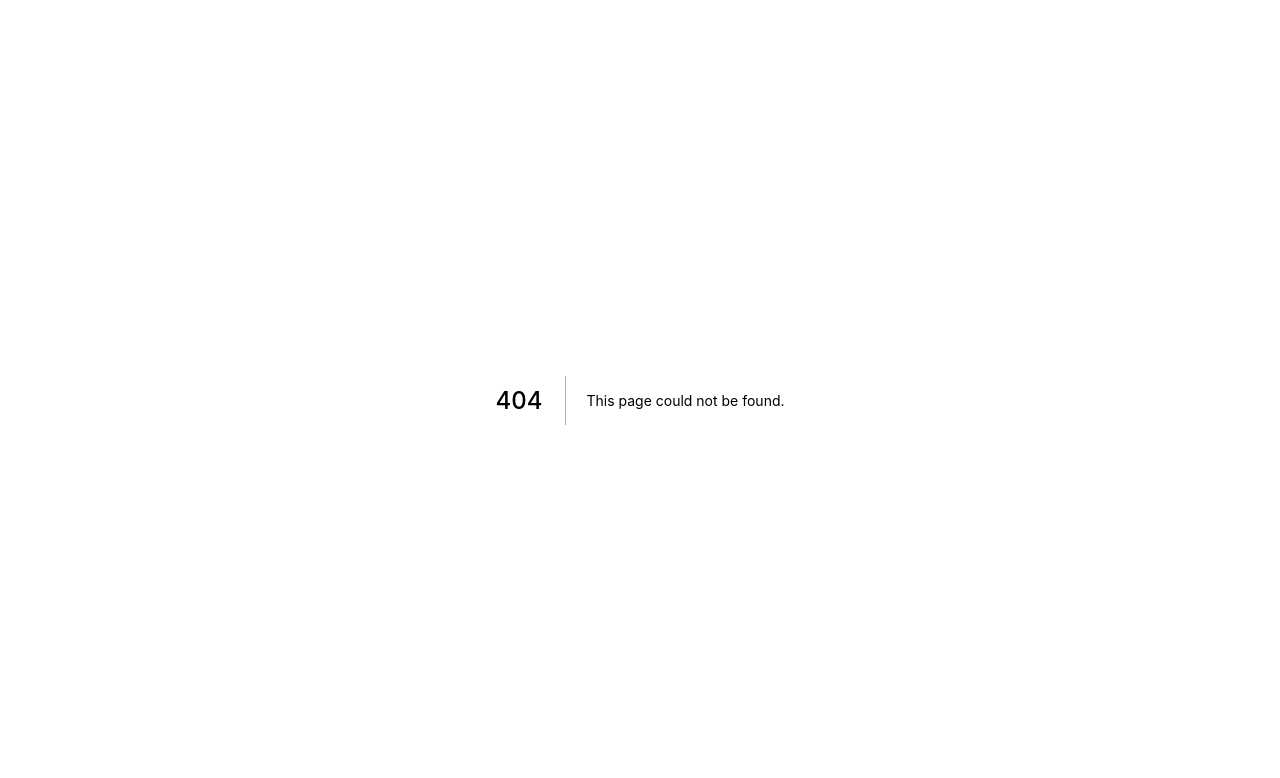
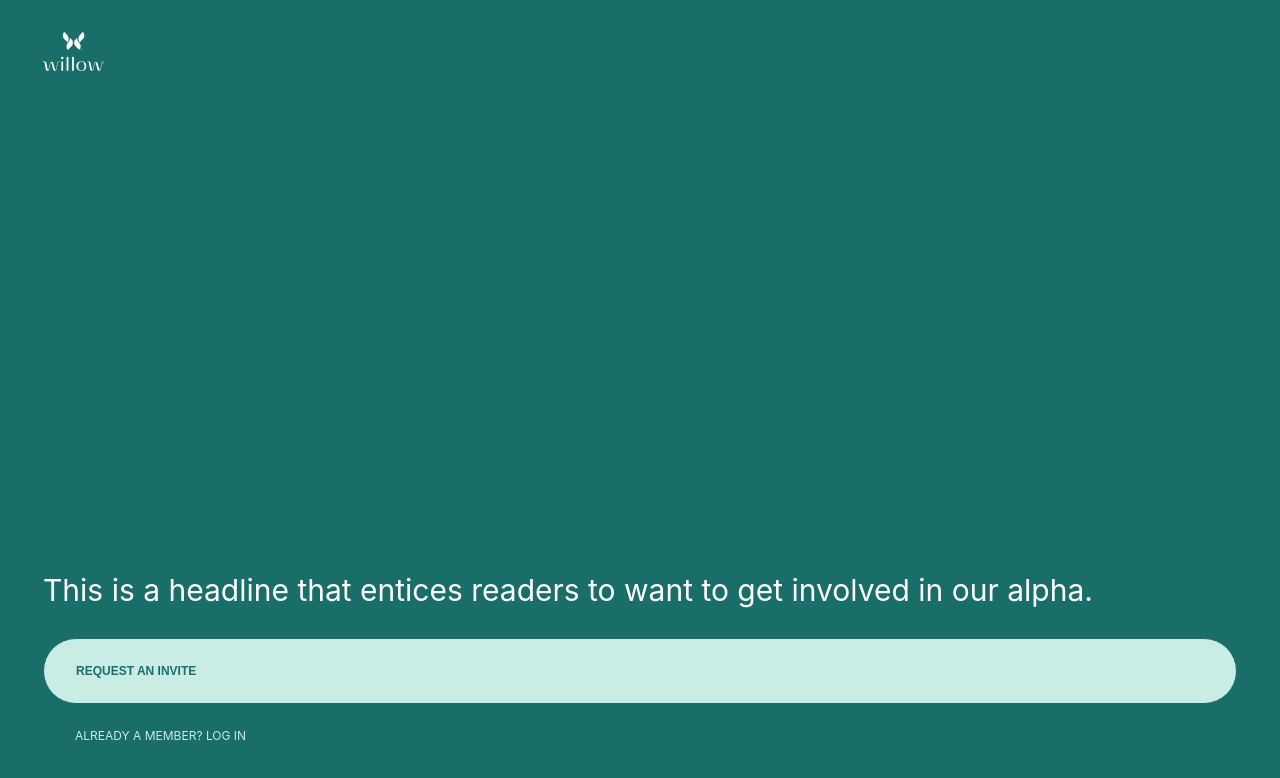
Before and after one commit to rubenmontes-sofomo/ada-poc-web-copy, a Next.js app: page /landing-page in a window 1280 px wide. Before the commit this address had no page. Shown: the top 778 px of the page. Built offline with nearby package versions, Linux system fonts and the light colour scheme.

Commit message:
Introduction page

```diff
--- a/src/components/Link/Link.tsx
+++ b/src/components/Link/Link.tsx
@@ -5,10 +5,10 @@ import styles from './Link.module.scss'
 export type LinkProps = {
   text: string
   href: string
-  overlay: boolean
+  overlay?: boolean
 }
 
-export default function LinkButton({ text, href, overlay }: LinkProps) {
+export default function LinkButton({ text, href, overlay = true }: LinkProps) {
   return (
     <Link href={href}>
       <a className={`${styles.link} ${overlay ? styles.overlay : ''}`}>
--- /dev/null
+++ b/src/components/landing-page/Introduction/Introduction.module.scss
@@ -0,0 +1,24 @@
+@import '../../../styles/colors';
+
+.introduction {
+  display: flex;
+  height: 100vh;
+  flex-direction: column;
+  background-color: $teal-primary;
+  padding: 32px 43px;
+  color: white;
+  .headline {
+    display: flex;
+    flex: 2;
+    align-items: flex-end;
+    font-size: 30px;
+    font-weight: 400;
+    line-height: 36px;
+    margin-bottom: 30px;
+  }
+  .buttons {
+    display: flex;
+    flex-direction: column;
+    width: 100%;
+  }
+}
--- /dev/null
+++ b/src/components/landing-page/Introduction/Introduction.tsx
@@ -0,0 +1,24 @@
+import React from 'react'
+import Logo from '@/components/Logo/Logo'
+
+import styles from './Introduction.module.scss'
+import Button from '@/components/Button/Button'
+import LinkButton from '@/components/Link/Link'
+
+export default function Introduction() {
+  return (
+    <section className={styles.introduction}>
+      <div>
+        <Logo />
+      </div>
+      <div className={styles.headline}>
+        This is a headline that entices readers to want to get involved in our
+        alpha.
+      </div>
+      <div className={styles.buttons}>
+        <Button text="Request an invite" secondary />
+        <LinkButton text="Already a member? Log in" href="/" />
+      </div>
+    </section>
+  )
+}
--- a/src/components/layout/layout.tsx
+++ b/src/components/layout/layout.tsx
@@ -5,39 +5,21 @@ import { useRouter } from 'next/router'
 
 import styles from './layout.module.scss'
 
+type LayoutOptions = {
+  fullHeight?: boolean
+  showBackButton?: boolean
+  hideLogo?: boolean
+}
+
 type LayoutProps = {
   children: React.ReactNode
-  options?: { showBackButton?: boolean; hideLogo?: boolean }
+  backgroundColor?: 'default' | 'yellow' | 'green' | 'darkgreen'
+  options?: LayoutOptions
 }
-export const Layout = ({ children, options }: LayoutProps) => {
-  const router = useRouter()
-  return (
-    <div className={styles.container}>
-      {!options?.hideLogo && (
-        <div className={styles.logo}>
-          <Link href="/">
-            <a>
-              <Image
-                src="/images/willow-logo-green.png"
-                width={30}
-                height={46}
-                alt="Willow logo"
-              />
-            </a>
-          </Link>
-        </div>
-      )}
-      {options?.showBackButton && (
-        <div className={styles.goBack}>
-          <button
-            className="button small secondary"
-            onClick={() => router.back()}
-          >
-            Go Back
-          </button>
-        </div>
-      )}
-      {children}
-    </div>
-  )
+export const Layout = ({
+  children,
+  backgroundColor = 'default',
+  options,
+}: LayoutProps) => {
+  return <div style={{ backgroundColor }}>{children}</div>
 }
--- a/src/pages/have-you-tried/[...slug].tsx
+++ b/src/pages/have-you-tried/[...slug].tsx
@@ -3,7 +3,7 @@ import { GetStaticProps, GetStaticPropsContext } from 'next'
 import Head from 'next/head'
 import { useRouter } from 'next/router'
 
-import { Layout } from '@/components/layout/layout'
+import { Layout } from '@/components/Layout/Layout'
 import styles from '@/styles/have-you-tried.module.scss'
 import { fetcher, toSEOUrl } from '@/utils/index'
 import {
--- a/src/pages/hello-mama/[entry_uid].tsx
+++ b/src/pages/hello-mama/[entry_uid].tsx
@@ -4,7 +4,7 @@ import Link from 'next/link'
 import Image from 'next/image'
 
 import { fetcher } from '@/utils/index'
-import { Layout } from '@/components/layout/layout'
+import { Layout } from '@/components/Layout/Layout'
 import styles from '@/styles/hello-mama.module.scss'
 import { HeroCMS } from '@/types'
 
--- /dev/null
+++ b/src/pages/landing-page/index.tsx
@@ -0,0 +1,27 @@
+import React from 'react'
+import Head from 'next/head'
+
+import { Layout } from '@/components/Layout/Layout'
+import LPIntroduction from '@/components/landing-page/Introduction/Introduction'
+
+export default function LandingPage({}) {
+  return (
+    <Layout>
+      <Head>
+        <title>Landing Page</title>
+        <meta name="description" content="Landing Page" />
+        <link rel="icon" href="/favicon.ico" />
+      </Head>
+      <main>
+        <LPIntroduction />
+        {/* <LPHighlightValueProps />
+      <LPTopics />
+      <LPHelp />
+      <LPOurMission />
+      <LPExperts />
+      <LPCTAHeadline />
+      <Footer /> */}
+      </main>
+    </Layout>
+  )
+}
--- a/src/pages/natural-language-form/index.tsx
+++ b/src/pages/natural-language-form/index.tsx
@@ -6,7 +6,7 @@ import Head from 'next/head'
 import Image from 'next/image'
 import { useRouter } from 'next/router'
 
-import { Layout } from '@/components/layout/layout'
+import { Layout } from '@/components/Layout/Layout'
 import { ToggleField } from '@/components/toggle-field/toggle-field'
 import styles from '@/styles/natural-language-form.module.scss'
 
--- a/src/styles/globals.scss
+++ b/src/styles/globals.scss
@@ -6,13 +6,13 @@ body {
     Ubuntu, Cantarell, Fira Sans, Droid Sans, Helvetica Neue, sans-serif;
 }
 
-html,
-body,
-body > div:first-child,
-div#__next,
-div#__next > div {
-  height: 100%;
-}
+// html,
+// body,
+// body > div:first-child,
+// div#__next,
+// div#__next > div {
+//   height: 100%;
+// }
 
 a {
   color: inherit;
```
Also changed, not shown: src/components/layout/layout.module.scss (deleted, +0 -10 lines).
